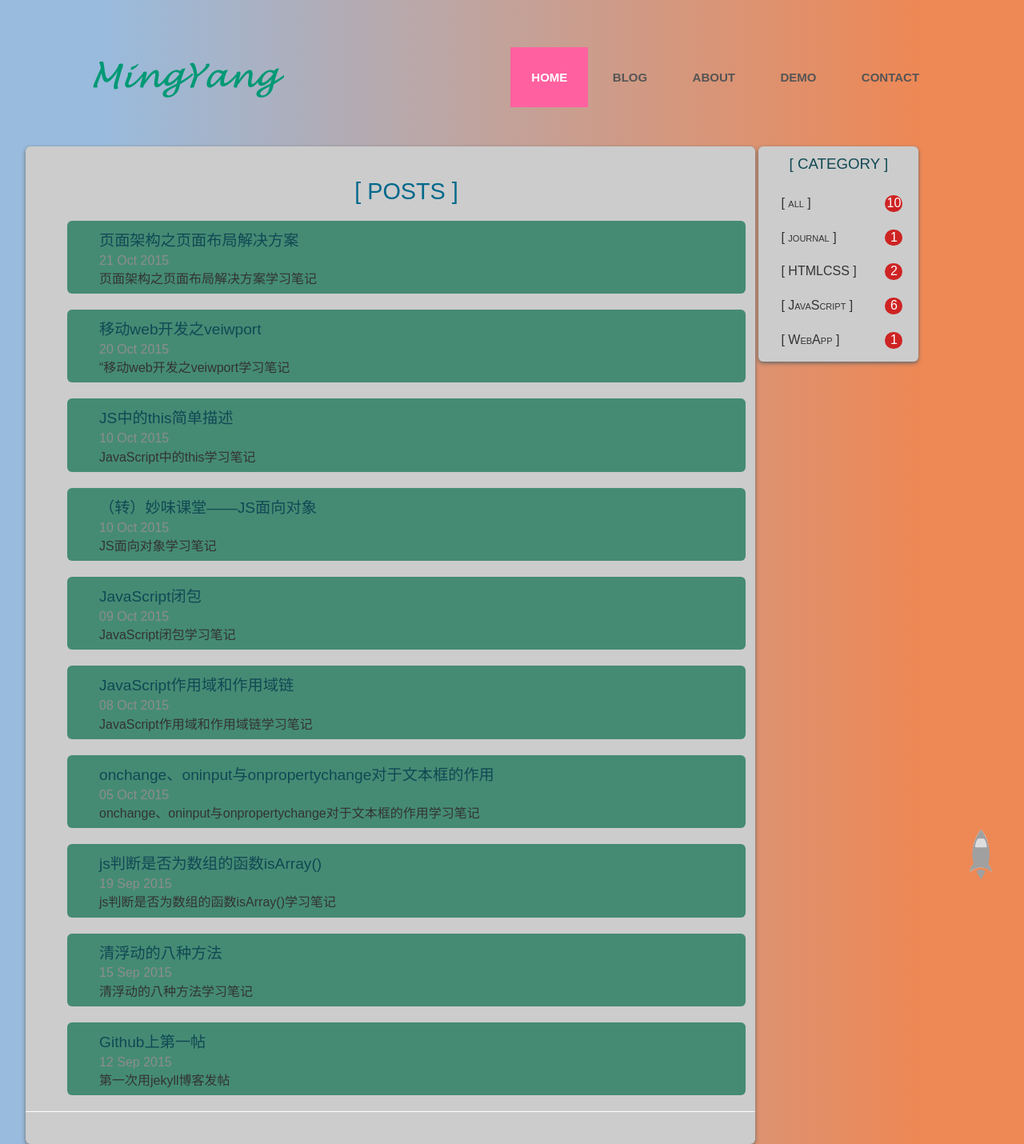
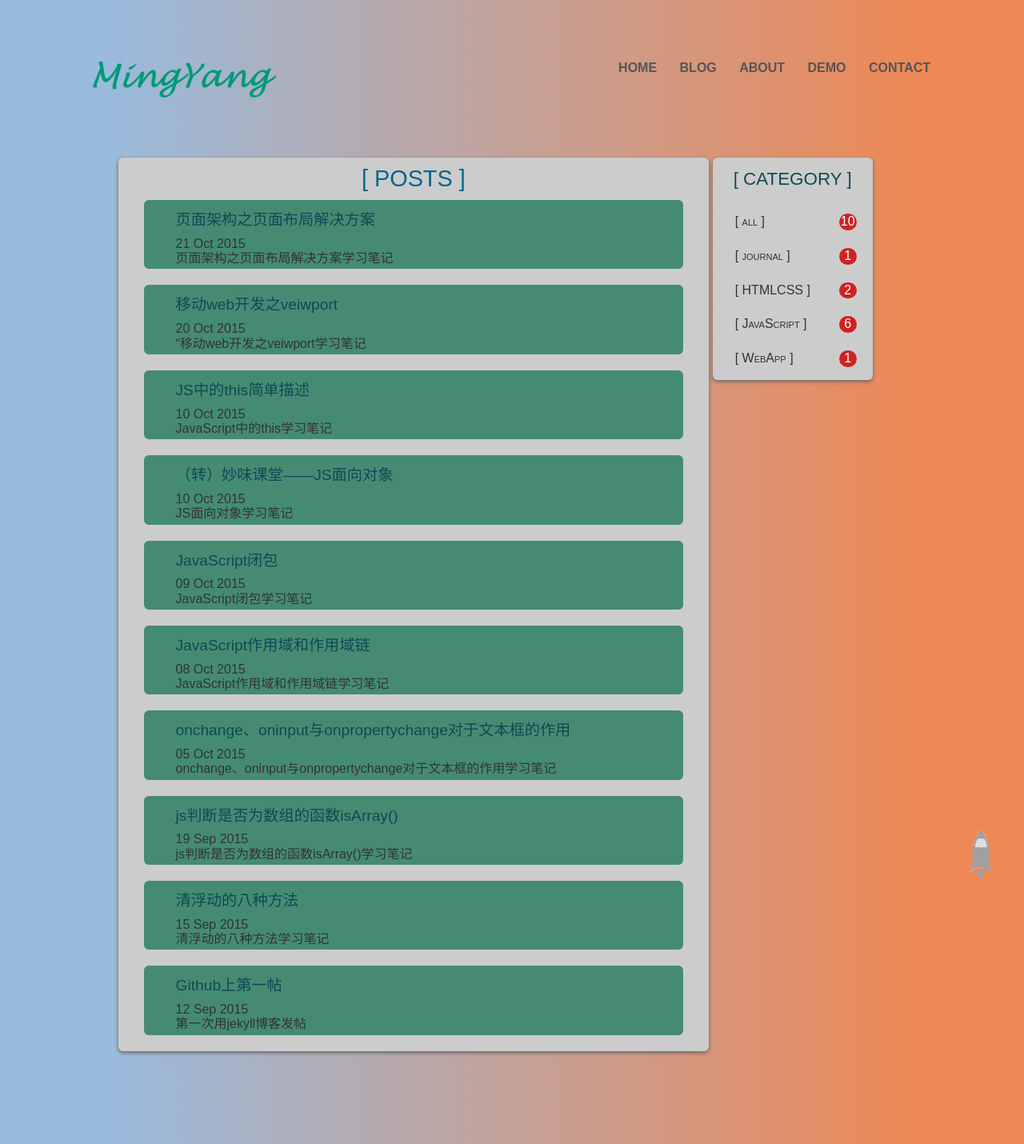
Before and after one commit to radenrecha/radenrecha.github.io, a Jekyll site: the page built from blog/index.html, in a window 1280 px wide. Shown: the whole page at 80% size. Built offline with Jekyll 4.4.1, drawn with Linux system fonts in a browser that asks for light colours; a style sheet for code colours, icons or effects is not loaded.

Commit message:
fix blog

```diff
--- a/_includes/header.html
+++ b/_includes/header.html
@@ -3,11 +3,11 @@
     <div class="logo"> <a href="{{ site.baseurl }}/index.html"><img src="{{ site.baseurl }}/images/logo.png" alt=""></a> </div>
     <div class="cssmenu">
         <ul>
-            <li class="active"><a href="{{ site.baseurl }}/index.html">Home</a></li>
+            <li><a href="{{ site.baseurl }}/index.html">Home</a></li>
             <li><a href="/blog/">Blog</a></li>
-            <li ><a href="#">About</a></li>
+            <li><a href="#">About</a></li>
             <li><a href="#">Demo</a></li>
-            <li ><a href="#">Contact</a></li>
+            <li><a href="#">Contact</a></li>
         </ul>
     </div>
     <div class="top-nav">
@@ -15,9 +15,9 @@
             <ul>
                 <li><a href="{{ site.baseurl }}/index.html">Home</a></li>
                 <li><a href="/blog/">Blog</a></li>
-                <li ><a href="#">About</a></li>
+                <li><a href="#">About</a></li>
                 <li><a href="#">Demo</a></li>
-                <li ><a href="#">Contact</a></li>
+                <li><a href="#">Contact</a></li>
             </ul>
         <a href="#" id="pull">Menu</a>
         </nav>
--- a/blog/index.html
+++ b/blog/index.html
@@ -1,16 +1,15 @@
 ---
 layout: default
 ---
-<div id="main-contain">
-    <!--menu-->
-    <article>
-        <div class="container cate-posts">
-            <h1>[ POSTS ]</h1>
+<article class="container">
+    <div class="cate-content">
+    <div  class="cate-posts">
+        <div class="title"><h1>[ POSTS ]</h1></div>
         <ul class="posts" data-cate="all" >
             {% for post in  site.posts %}
             <li>
                 <a href="{{ site.baseurl }}{{ post.url }}" >
-                        <h2>{{ post.title }}</h2>
+                    <h4>{{ post.title }}</h4>
                     <span class="date">{{ post.date | date_to_string }}</span>
                     {{ post.excerpt }}
                 </a>
@@ -37,11 +36,26 @@ layout: default
         {% endfor %}
     </div>
 
+        <!--category-->
+    <div class="category">
+        <div class="category-content">
+            <h3>[ CATEGORY ]</h3>
+            <ul class="category-list">
+                <li data-cate="all">[ all ]<span>{{site.posts | size}}</span></li>
+                    {% for category in site.categories %}
+                <li data-cate="{{ category | first }}">
+                        [ {{ category | first }} ]<span>{{ category | last | size }}</span>
+                </li>
+                    {% endfor %}
+            </ul>
+        </div>
+    </div>
+</div>
 
     <!-- 分页代码 http://www.tuicool.com/articles/mIVJ7j-->
-        <div class="paginator">
+    <!-- <div class="paginator">
         {% if paginator.total_pages > 1 %}
-            <!-- 分页代码 -->
+        分页代码
         {% endif %}
 
         {% if paginator.previous_page %}
@@ -61,20 +75,5 @@ layout: default
         {% if paginator.next_page %}
             <a href="{{ paginator.next_page_path | prepend: site.baseurl | replace: '//', '/' }}">下一页</a>
         {% endif %}
-        </div>
+    </div> -->
 </article>
-    <!--category-->
-    <div class="category-menu">
-        <div class="category-content">
-            <h3>[ CATEGORY ]</h3>
-            <ul class="category-list">
-                <li data-cate="all">[ all ]<span>{{site.posts | size}}</span></li>
-                    {% for category in site.categories %}
-                <li data-cate="{{ category | first }}">
-                        [ {{ category | first }} ]<span>{{ category | last | size }}</span>
-                </li>
-                    {% endfor %}
-            </ul>
-        </div>
-    </div>
-</div>
--- a/statics/css/main.css
+++ b/statics/css/main.css
@@ -18,7 +18,6 @@ body {
     margin: 20px auto;
     width:90%;
 }
-
 
 /* home start */
 .home{
@@ -63,6 +62,182 @@ body {
 }
 /* home end */
 
+/*blog start*/
+h1{
+    font-size: 1.8em;
+    color:#00688B;
+    margin: 10px 0;
+}
+h2{
+    font-size: 1.6em;
+    margin: 10px 0;
+    color:#104954;
+    margin: 10px 0;
+}
+h3{
+    font-size: 1.4em;
+    color: #CE2323;
+    margin: 10px 0;
+}
+h4{
+    display: block;
+    font-size: 1.2em;
+    color:#104954;
+    margin: 10px 0;
+}
+h5{
+    display: block;
+    font-size: 1em;
+    font-weight: normal;
+    color:#222;
+    margin: 10px 0;
+}
+/* blog cate start*/
+.cate-content{
+    width: 90%;
+    margin: 60px auto;
+}
+.cate-posts{
+    margin-top:40px;
+    vertical-align: top;
+    height: 100%;
+    width: 75%;
+    white-space: normal;
+    display: inline-block;
+    background: #ccc;
+    border-radius: 6px;
+    box-shadow: 0 2px 5px #666;
+}
+.cate-posts .title{
+    text-align: center;
+}
+.cate-posts ul.posts li {
+    list-style: none;
+    margin: 0 2em 20px;
+    display: block;
+    background: #458b74;
+    padding:4px 40px;
+    border-radius: 6px;
+    -webkit-transition: all .3s linear;
+    -o-transition: all .3s linear;
+    transition: all .3s linear;
+}
+.cate-posts ul.posts li:hover {
+    padding-left: 30px;
+    border-left: 15px solid #CE2323;
+
+    -webkit-transition: all .3s linear;
+    -o-transition: all .3s linear;
+    transition: all .3s linear;
+}
+
+/*blog cate end*/
+
+/*gategory start*/
+.category{
+    margin-top: 40px;
+    min-width: 200px;
+    display: inline-block;
+    border-radius: 6px;
+    background: #ccc;
+    box-shadow: 0 2px 5px #666;
+    color: #333;
+}
+.category h3{
+    margin: 0;
+    line-height: 2.4em;
+    color: #104954;
+    text-align: center;
+}
+.category ul{
+    font-variant: small-caps;
+}
+.category li{
+    list-style: none;
+    display: block;
+    position: relative;
+    padding: 6px 25px 6px 8px;
+    border-radius: 5px;
+    margin: 10px 20px;
+    line-height: 1.3em;
+
+    transition: all 300ms;
+    -webkit-transition: all 300ms;
+    -moz-transition: all 300ms;
+    -o-transition: all 300ms;
+
+    cursor: pointer;
+}
+.category li:hover{
+
+    background-color: #CE2323;
+    color: #FFF;
+}
+.category li:hover span{
+    color: #FFF;
+}
+.category li span{
+    position: absolute;
+    margin-left:40px;
+    right:0px;
+    width: 22px;
+    line-height: 1.3em;
+    text-align: center;
+    border-radius: 11px;
+    background-color: #CE2323;
+    color: #FFF;
+}
+
+
+/*blog post start*/
+.content{
+    position: relative;
+    width:80%;
+    margin: 60px auto;
+    background-color: #ccc;
+}
+.post {
+     padding: 20px;
+     max-width: 100%;
+}
+.post img{
+    max-width:100%;
+}
+.post p{
+    font-size: 18px;
+    line-height: 24px;
+    margin: 5px 0;
+}
+.post .title{
+    text-align: center;
+}
+.post code{
+    border-radius: 6px;
+    padding: 1px 5px;
+    margin: 0 3px;
+    font-family: "consolas", 'Heiti SC', sans-serif;
+}
+.post .post-date{
+    text-align: right;
+}
+
+.post-comment{
+    width:90%;
+    margin: 0px auto;
+}
+.post-comment span{
+    display: inline-block;
+    padding: 10px 0;
+    margin-bottom: 20px;
+    width: 100%;
+    font-size: 24px;
+    font-weight: 600;
+    border-bottom: 5px solid #CE2323;
+}
+/*blog post end*/
+
+/*blog end*/
+
 
 /* header start */
 .header{
@@ -80,20 +255,14 @@ body {
     display:inline-block;
     position: relative;
 }
-.cssmenu > ul > li.active a{
-    color:#ffffff;
-    background-color:#FF61A0;
-}
-.cssmenu > ul > li span img {
-    vertical-align: middle;
-}
 .cssmenu > ul > li > a {
     font-weight:bold;
     color: #555555;
     display: block;
-    font-size: 15px;
+    font-size: 1em;
     line-height: 1.8em;
-    padding: 24px 26px;
+    padding: 12px 12px;
+    margin-right: 0px;
     text-transform: uppercase;
     -webkit-transition: all 0.3s ease-out;
     -moz-transition: all 0.3s ease-out;
@@ -179,89 +348,12 @@ body {
     top: 10px;
 }
 /* header end */
+
 /*
     index&post
     article
 */
-article{
-    margin-top: 40px;
-    vertical-align: top;
-    height: 100%;
-    white-space: normal;
-    width: 75%;
-    display: inline-block;
-    position: relative;
-    background: #ccc;
-    border-radius: 6px;
-    box-shadow: 0 2px 5px #666;
-}
-article .container {
-    padding:20px 20px 0px 20px;
-    width: 100%;
-}
-article .container h1{
-    font-size: 1.8em;
-    text-align: center;
-    color:#00688B;
-}
-article p {
-    margin-bottom: 1em;
-}
-article li {
-    margin-left: 3em;
-    margin-bottom: 9px;
-    list-style-type: disc;
-}
-article .posts h1{
-    font-size: 1.8em;
-    text-align: center;
-    color:#00688B;
-}
-article .posts h2{
-    font-size: 1.2em;
-    margin: 10px 0;
-    color:#104954;
-}
-article .posts h3{
-    color: #000;
-}
-article .posts h4{
-    display: block;
-    font-size: 1.2em;
-    margin: 10px 0;
-    font-weight: 600;
-    color: #CE2323;
-}
-article .posts h5{
-    display: block;
-    font-size: 1em;
-    font-weight: normal;
-    color:#333;
-}
-article b{
-    display: block;
-    font-size: 1em;
-    margin: 15px 0;
-    font-weight: 600;
-    color: #CE2323;
-}
-article code{
-    background-color: #FAEDED;
-    border-radius: 3px;
-    padding: 1px 5px;
-    margin: 0 3px;
-    color: #CE2323;
-    font-family: "consolas", 'Heiti SC', sans-serif;
-}
-article time{
-    font-size: 1.2em;
-    padding: 5px;
-    font-weight: 600;
-    display: block;
-}
-section {
-    font-family: 'Heiti SC', 'Microsoft YaHei', sans-serif;
-}
+
 
 
 /* paginator */
@@ -280,59 +372,7 @@ section {
 }
 
 
-/*
-    index&post
-    post
-*/
-article ul{
-    margin-top: 20px;
 
-}
-article img{
-    max-width:100%;
-}
-ul.posts li {
-    list-style: none;
-    margin: 0 2em 20px;
-    display: block;
-    background: #458b74;
-    padding:4px 40px;
-    border-radius: 6px;
-    -webkit-transition: all .3s linear;
-    -o-transition: all .3s linear;
-    transition: all .3s linear;
-}
-ul.posts li:hover {
-    padding-left: 30px;
-    border-left: 15px solid #CE2323;
-
-    -webkit-transition: all .3s linear;
-    -o-transition: all .3s linear;
-    transition: all .3s linear;
-}
-ul.posts li a{
-    font-weight: normal!important;
-    outline: none;
-}
-ul.posts .date {
-    color: #8d8d8d;
-}
-ul.posts h2{
-    margin-top: 10px;
-    margin-bottom: 5px;
-}
-ul.posts h3 {
-    font-weight: 400;
-    font-size: 16px;
-    margin-top: 5px;
-    margin-bottom: 5px;
-}
-ul.posts p {
-    margin: 5px 0;
-}
-.post-date{
-    text-align: right;
-}
 
 /*footer */
 footer{
@@ -346,75 +386,6 @@ footer{
     width:50%;
     margin: 0 auto;
     text-align: center;
-}
-
-/*gategory*/
-.category-menu{
-    margin-top: 40px;
-    min-width: 200px;
-    display: inline-block;
-    border-radius: 6px;
-    background: #ccc;
-    box-shadow: 0 2px 5px #666;
-    color: #333;
-}
-.category-menu h3{
-    margin: 0;
-    line-height: 2.4em;
-    color: #104954;
-    text-align: center;
-}
-.category-menu ul{
-    font-variant: small-caps;
-}
-.category-menu li{
-    list-style: none;
-    display: block;
-    position: relative;
-    padding: 6px 25px 6px 8px;
-    border-radius: 5px;
-    margin: 10px 20px;
-    line-height: 1.3em;
-
-    transition: all 300ms;
-    -webkit-transition: all 300ms;
-    -moz-transition: all 300ms;
-    -o-transition: all 300ms;
-
-    cursor: pointer;
-}
-.category-menu li:hover{
-
-    background-color: #CE2323;
-    color: #FFF;
-}
-.category-menu li:hover span{
-    color: #FFF;
-}
-.category-menu li span{
-    position: absolute;
-    margin-left:40px;
-    right:0px;
-    width: 22px;
-    line-height: 1.3em;
-    text-align: center;
-    border-radius: 11px;
-    background-color: #CE2323;
-    color: #FFF;
-}
-
-
-/*catalog*/
-
-/* weixin */
-.weixin{
-    position: fixed;
-    right:0;
-    top:0;
-}
-.weixin img{
-    height:100px;
-    width:100px;
 }
 
 /*highlight*/
@@ -516,7 +487,7 @@ footer{
 
 /* Pagination */
 .pagination{
-    margin: 0px;
+    margin-top: 20px;
 }
 .pagination li{
     list-style: none;
@@ -560,8 +531,6 @@ footer{
 
 
 
-
-/***** Media Quries *****/
 @media only screen and (max-width: 1280px) {
     .wrap{
         width:95%;
@@ -586,6 +555,15 @@ footer{
         line-height: 1.6em;
         padding: 14px 12px;
     }
+    .cate-content{
+        width: 95%;
+    }
+    .cate-posts{
+        width: 100%;
+    }
+    .category{
+        display: none;
+    }
 }
 @media only screen and (max-width: 768px) {
     .wrap{
@@ -607,4 +585,14 @@ footer{
     .home{
         margin: 0px auto;
     }
+    .cate-content{
+        margin-top: 0px;
+    }
+    .cate-posts{
+         margin-top: 0px;
+    }
+    .content{
+        width:90%;
+        margin: 0px auto;
+    }
 }
```
Also changed, not shown: _layouts/post.html (+9 -9 lines), images/logo.png. Lines whose indentation alone changed are shown as unchanged.
